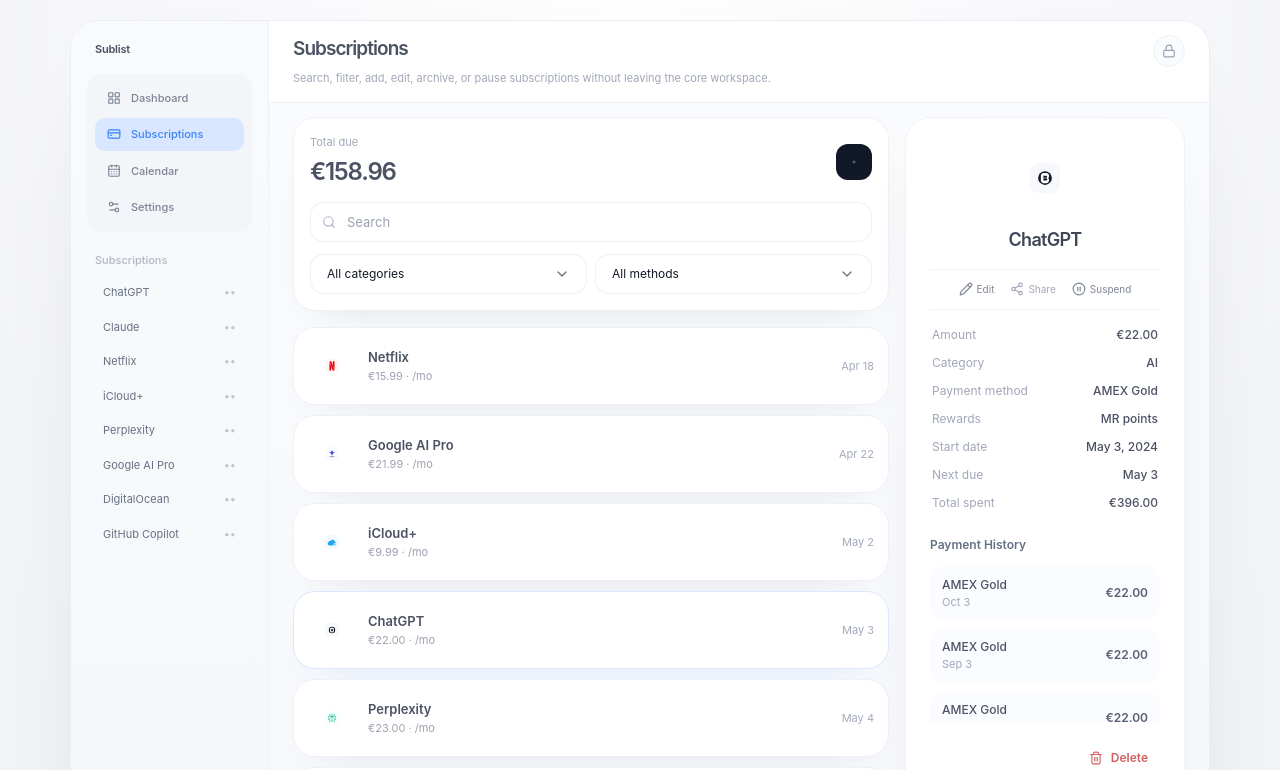
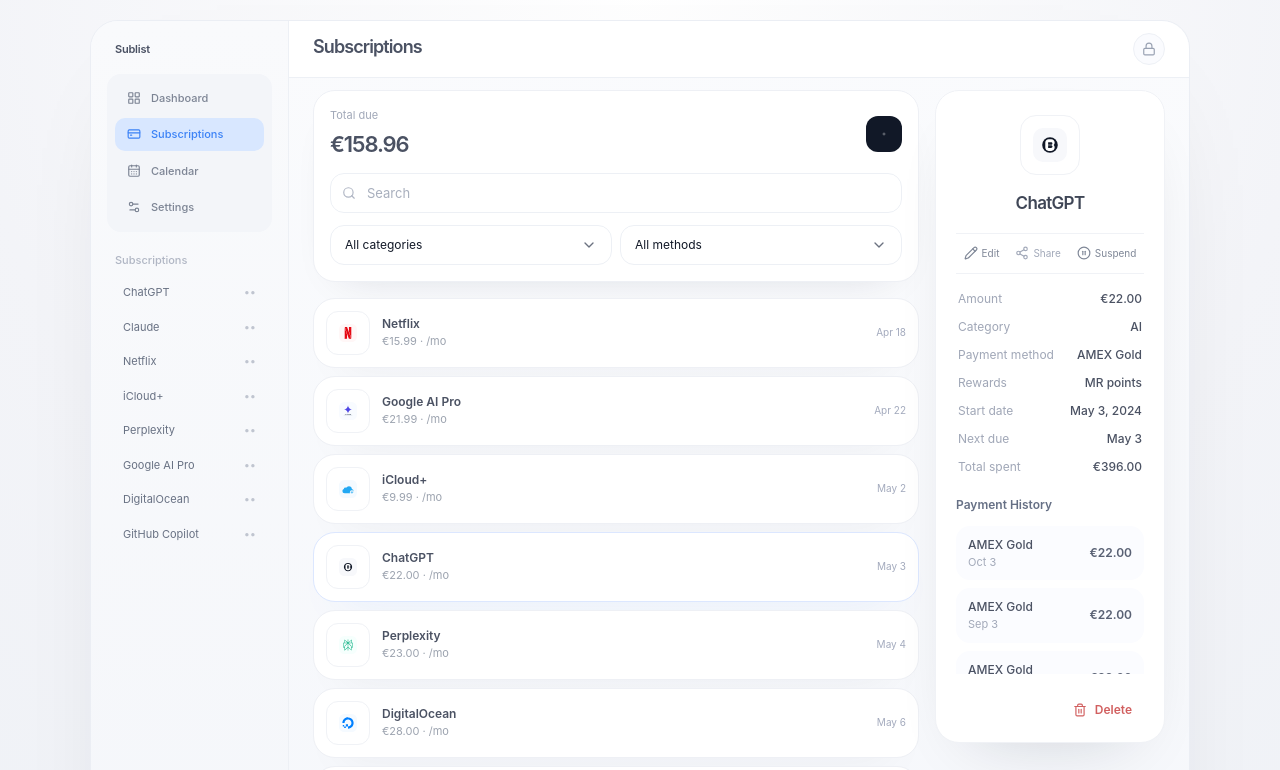
Before and after one commit to ieeks/sublist-web, a Next.js app: page /subscriptions in a window 1280 px wide. Shown: the top 770 px of the page. Built offline with nearby package versions, Linux system fonts and the light colour scheme.

Commit message:
Polish mockup-aligned spacing and visual hierarchy

```diff
--- a/src/components/app/app-shell.tsx
+++ b/src/components/app/app-shell.tsx
@@ -37,7 +37,7 @@
 
   return (
     <div className="min-h-screen bg-[radial-gradient(circle_at_50%_0%,_rgba(255,255,255,0.96),_rgba(243,244,248,0.92)_55%,_#eef1f6_100%)] text-[#111827]">
-      <div className="mx-auto flex min-h-screen max-w-[1180px] flex-col px-3 py-3 sm:px-5 sm:py-5">
+      <div className="mx-auto flex min-h-screen max-w-[1140px] flex-col px-3 py-3 sm:px-5 sm:py-5">
         <div className="flex min-h-[calc(100vh-1.5rem)] flex-col overflow-hidden rounded-[28px] border border-[#ebeef4] bg-[linear-gradient(180deg,#fafbfd_0%,#f5f7fb_100%)] shadow-[0_38px_110px_-72px_rgba(15,23,42,0.26)] lg:grid lg:grid-cols-[198px_minmax(0,1fr)]">
         <aside className="hidden border-r border-[#edf0f5] bg-[linear-gradient(180deg,#f9fafc_0%,#f4f6fa_100%)] px-4 pb-5 pt-5 lg:flex lg:flex-col">
           <div className="px-2">
@@ -92,11 +92,11 @@
         </aside>
 
         <div className="min-w-0">
-          <header className="sticky top-0 z-30 border-b border-[#edf0f5] bg-white/88 px-4 py-3.5 backdrop-blur-xl sm:px-5 lg:px-6">
+          <header className="sticky top-0 z-30 border-b border-[#edf0f5] bg-white/88 px-4 py-3 backdrop-blur-xl sm:px-5 lg:px-6">
             <div className="flex items-start justify-between gap-4">
               <div>
-                <h1 className="text-[18px] font-semibold tracking-[-0.05em] text-[#4b5263] lg:text-[19px]">{title}</h1>
-                <p className="mt-1 hidden max-w-xl text-[11px] leading-5 text-[#a0a7b7] md:block">
+                <h1 className="text-[17px] font-semibold tracking-[-0.05em] text-[#4b5263] lg:text-[18px]">{title}</h1>
+                <p className="mt-0.5 hidden max-w-xl text-[10px] leading-4 text-[#b0b6c4] md:block xl:hidden">
                   {description}
                 </p>
               </div>
@@ -109,7 +109,7 @@
             </div>
           </header>
 
-          <main className="px-4 pb-24 pt-3.5 sm:px-5 lg:px-6 lg:pb-6">{children}</main>
+          <main className="px-4 pb-24 pt-3 sm:px-5 lg:px-6 lg:pb-6">{children}</main>
         </div>
       </div>
       </div>
--- a/src/components/app/brand-avatar.tsx
+++ b/src/components/app/brand-avatar.tsx
@@ -41,7 +41,7 @@
   return (
     <div
       className={cn(
-        "relative overflow-hidden rounded-[24px] border border-white/80 bg-white shadow-[inset_0_1px_0_rgba(255,255,255,0.75)]",
+        "relative overflow-hidden rounded-[20px] border border-[#f0f2f6] bg-white shadow-[inset_0_1px_0_rgba(255,255,255,0.78)]",
         className,
       )}
     >
@@ -50,7 +50,7 @@
         alt={`${name} logo`}
         fill
         sizes="96px"
-        className="object-contain p-4"
+        className="object-contain p-3"
       />
     </div>
   );
--- a/src/components/app/dashboard-screen.tsx
+++ b/src/components/app/dashboard-screen.tsx
@@ -91,7 +91,7 @@
   }
 
   return (
-    <div className="grid gap-4 xl:grid-cols-[minmax(0,1fr)_226px_250px]">
+    <div className="relative grid gap-4 xl:grid-cols-[minmax(0,1fr)_214px_230px]">
       <div className="space-y-4">
         <div className="grid gap-3 md:grid-cols-3">
           <MetricCard label="Total due" value={formatCurrency(totalDue, data.settings.defaultCurrency)} />
@@ -128,7 +128,7 @@
                       className="size-10 rounded-[12px]"
                     />
                     <div className="min-w-0 flex-1">
-                      <div className="truncate text-[12px] font-semibold text-[#4b5263]">
+                      <div className="truncate text-[11px] font-semibold text-[#4b5263]">
                         {subscription.name}
                       </div>
                       <div className="text-[11px] text-[#9ca3af]">
@@ -227,7 +227,7 @@
         </CardContent>
       </Card>
 
-      <div className="xl:-ml-1 xl:pt-4">
+      <div className="xl:-ml-5 xl:pt-6">
         <SubscriptionDetail subscriptionId={effectiveSelectedId} onEdit={() => undefined} />
       </div>
     </div>
@@ -239,7 +239,7 @@
     <Card>
       <CardContent className="p-4">
         <div className="text-[11px] text-[#a2a9b9]">{label}</div>
-        <div className="mt-2 text-[26px] font-semibold tracking-[-0.05em] text-[#4b5263]">
+        <div className="mt-2 text-[24px] font-semibold tracking-[-0.05em] text-[#4b5263]">
           {value}
         </div>
       </CardContent>
--- a/src/components/app/subscription-detail.tsx
+++ b/src/components/app/subscription-detail.tsx
@@ -40,19 +40,19 @@
   const totalSpent = summarizeTotalSpent(subscription.id, data.paymentHistory);
 
   return (
-    <Card className="min-h-[420px] rounded-[24px] border-[#f0f2f6] shadow-[0_24px_60px_-38px_rgba(15,23,42,0.18)] xl:rounded-[26px]">
+    <Card className="min-h-[420px] rounded-[22px] border-[#f0f2f6] shadow-[0_28px_70px_-38px_rgba(15,23,42,0.2)] xl:rounded-[24px]">
       <CardContent className="p-0">
-        <div className="px-6 pb-5 pt-7">
+        <div className="px-5 pb-4 pt-6">
           <div className="flex justify-center">
             <BrandAvatar
               logoKey={subscription.logoKey}
               name={subscription.name}
-              className="size-16 rounded-[18px]"
+              className="size-15 rounded-[16px]"
             />
           </div>
 
           <div className="mt-4 text-center">
-            <h2 className="text-[18px] font-semibold tracking-[-0.04em] text-[#3f4656]">
+            <h2 className="text-[17px] font-semibold tracking-[-0.04em] text-[#3f4656]">
               {subscription.name}
             </h2>
           </div>
@@ -91,9 +91,9 @@
             <DetailRow label="Total spent" value={formatCurrency(totalSpent, subscription.currency)} />
           </div>
 
-          <div className="mt-6">
+          <div className="mt-5">
             <div className="mb-3 text-[12px] font-semibold text-[#667085]">Payment History</div>
-            <ScrollArea className="h-[156px]">
+            <ScrollArea className="h-[148px]">
               <div className="space-y-2">
                 {history.slice(0, 6).map((item) => (
                   <div
--- a/src/components/app/subscriptions-screen.tsx
+++ b/src/components/app/subscriptions-screen.tsx
@@ -72,7 +72,7 @@
 
   return (
     <>
-      <div className="grid gap-4 xl:grid-cols-[minmax(0,1fr)_280px]">
+      <div className="grid gap-4 xl:grid-cols-[minmax(0,1fr)_230px]">
         <div className="space-y-4">
           <Card>
             <CardContent className="space-y-3 p-4">
@@ -82,7 +82,7 @@
                     Subscriptions
                   </div>
                   <div className="text-[11px] text-[#a1a8b8]">Total due</div>
-                  <div className="mt-1 text-[24px] font-semibold tracking-[-0.05em] text-[#4b5263]">
+                  <div className="mt-1 text-[22px] font-semibold tracking-[-0.05em] text-[#4b5263]">
                     {formatCurrency(totalDue, data.settings.defaultCurrency)}
                   </div>
                 </div>
@@ -133,7 +133,7 @@
             </CardContent>
           </Card>
 
-          <div className="space-y-2.5">
+          <div className="space-y-2">
             {filteredSubscriptions.map((subscription) => {
               const selected = effectiveSelectedId === subscription.id;
               return (
@@ -150,22 +150,22 @@
                         : ""
                     }
                   >
-                    <CardContent className="p-3.5">
+                    <CardContent className="p-3">
                       <div className="flex items-center gap-3">
                         <BrandAvatar
                           logoKey={subscription.logoKey}
                           name={subscription.name}
-                          className="size-12 rounded-[14px]"
+                          className="size-11 rounded-[12px]"
                         />
                         <div className="min-w-0 flex-1">
-                          <div className="text-[13px] font-semibold text-[#4b5263]">
+                          <div className="text-[12px] font-semibold text-[#4b5263]">
                             {subscription.name}
                           </div>
                           <div className="text-[11px] text-[#9ca3af]">
                             {formatCurrency(subscription.amountCents, subscription.currency)} · /mo
                           </div>
                         </div>
-                        <div className="text-right text-[11px] text-[#a3aabd]">
+                        <div className="text-right text-[10px] text-[#a3aabd]">
                           <div>{formatDateLabel(subscription.nextDueDate)}</div>
                         </div>
                       </div>
--- a/src/components/ui/input.tsx
+++ b/src/components/ui/input.tsx
@@ -7,7 +7,7 @@
     <input
       ref={ref}
       className={cn(
-        "flex h-11 w-full rounded-2xl border border-black/6 bg-white px-4 text-sm text-[#111827] shadow-[inset_0_1px_0_rgba(255,255,255,0.6)] outline-none ring-0 transition placeholder:text-[#9ca3af] focus:border-[#5e8cff] focus:ring-4 focus:ring-[#5e8cff]/10",
+        "flex h-10 w-full rounded-[14px] border border-[#edf0f5] bg-white px-3.5 text-[13px] text-[#111827] shadow-[inset_0_1px_0_rgba(255,255,255,0.72)] outline-none ring-0 transition placeholder:text-[#a8afbd] focus:border-[#cfe0ff] focus:ring-4 focus:ring-[#5e8cff]/8",
         className,
       )}
       {...props}
--- a/src/components/ui/select.tsx
+++ b/src/components/ui/select.tsx
@@ -16,7 +16,7 @@
   return (
     <SelectPrimitive.Trigger
       className={cn(
-        "flex h-11 w-full items-center justify-between rounded-2xl border border-black/6 bg-white px-4 text-sm text-[#111827] outline-none transition focus:border-[#5e8cff] focus:ring-4 focus:ring-[#5e8cff]/10",
+        "flex h-10 w-full items-center justify-between rounded-[14px] border border-[#edf0f5] bg-white px-3.5 text-[13px] text-[#111827] outline-none transition focus:border-[#cfe0ff] focus:ring-4 focus:ring-[#5e8cff]/8",
         className,
       )}
       {...props}
@@ -38,7 +38,7 @@
     <SelectPrimitive.Portal>
       <SelectPrimitive.Content
         className={cn(
-          "z-50 overflow-hidden rounded-3xl border border-white/70 bg-[#f8fafc]/95 p-2 shadow-[0_30px_80px_-42px_rgba(15,23,42,0.4)] backdrop-blur-xl",
+          "z-50 overflow-hidden rounded-[18px] border border-[#eef1f6] bg-white p-1.5 shadow-[0_22px_60px_-34px_rgba(15,23,42,0.22)]",
           className,
         )}
         position="popper"
@@ -58,7 +58,7 @@
   return (
     <SelectPrimitive.Item
       className={cn(
-        "relative flex cursor-default items-center rounded-2xl py-2.5 pl-10 pr-4 text-sm text-[#111827] outline-none transition focus:bg-white focus:text-[#111827]",
+        "relative flex cursor-default items-center rounded-[12px] py-2.5 pl-9 pr-3.5 text-[13px] text-[#111827] outline-none transition focus:bg-[#f8faff] focus:text-[#111827]",
         className,
       )}
       {...props}
```
